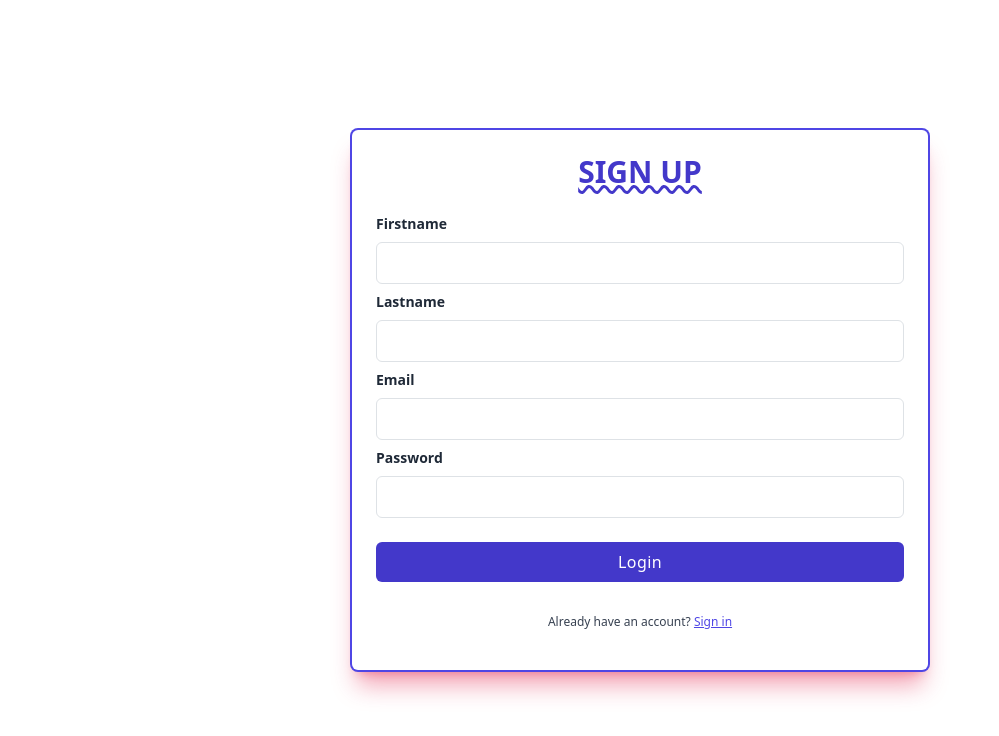
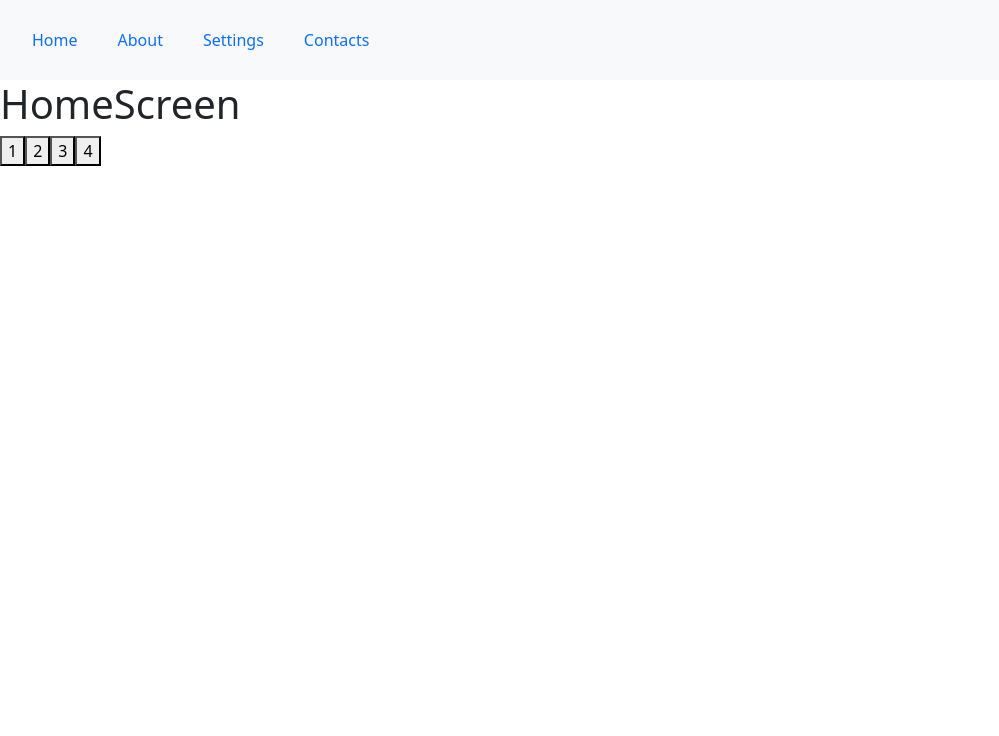
Before and after one commit to rasagnyaa/reactrepo, a React (Create React App) app: page / in a window 1280 px wide. Shown: the top 736 px of the page, without its empty margins (0-999 px from the left). Built offline with nearby package versions, Linux system fonts and the light colour scheme.

Commit message:
navigations

```diff
--- a/src/App.js
+++ b/src/App.js
@@ -1,15 +1,10 @@
 import './App.css';
-import RegisterForm2 from './Components/functionalComponent/form/singlestateform';
-
-
-
-
-
+import Stack from './navigations/stack';
 
 function App() {
   return (
     <div className="App">
-<RegisterForm2/>
+  <Stack/>
   </div>
   );
 }
--- /dev/null
+++ b/src/Components/functionalComponent/navbar/navbar.js
@@ -0,0 +1,40 @@
+import React from 'react'
+import { Link } from 'react-router-dom'
+
+function Navbar() {
+    const linkStyle={
+        textDecoration:"none",
+
+    }
+    const liststyle={
+    margin:20,
+
+    }
+  return (
+    <nav className="navbar navbar-expand-sm bg-light navbar-light">
+  <div className="container-fluid">
+    <ul className="navbar-nav">
+
+      <li className="nav-item" style={liststyle}>
+      <Link to={"/"} style={linkStyle}>Home</Link>
+      </li>
+
+      <li className="nav-item"style={liststyle}>
+        <Link to={"/about"}style={linkStyle}>About</Link>
+      </li>
+
+      <li className="nav-item"style={liststyle}>
+      <Link to={"/setting"}style={linkStyle}>Settings</Link>
+      </li>
+
+      <li className="nav-item"style={liststyle}>
+      <Link to={"/contact"}style={linkStyle}>Contacts</Link>
+      </li>
+    </ul>
+  </div>
+</nav>
+
+  )
+}
+
+export default Navbar
--- a/src/index.css
+++ b/src/index.css
@@ -1,3 +1,3 @@
-@tailwind base;
+/* @tailwind base;
 @tailwind components;
-@tailwind utilities;
+@tailwind utilities; */
--- /dev/null
+++ b/src/navigations/stack.js
@@ -0,0 +1,28 @@
+import React from 'react'
+import {BrowserRouter, Route, Routes} from "react-router-dom"
+import HomeScreen from '../screens/homescreen'
+import AboutScreen from '../screens/aboutscreen'
+import ContactScreen from '../screens/contactscreen'
+import SettingScreen from '../screens/settingscreens'
+import InvalidScreen from '../screens/invalidscreen'
+import Productdetails from '../screens/productdetails'
+function Stack() {
+  return (
+   <BrowserRouter>
+   <Routes>
+    {/* stactic routing */}
+    <Route path="/"Component={HomeScreen}/>
+    <Route path="/about"Component={AboutScreen}/>
+    <Route path="/contact"Component={ContactScreen}/>
+    <Route path='/setting'Component={SettingScreen}/>
+
+    <Route path='/:location/:resturantId/info'Component={Productdetails}/>
+    {/* star is the path which is used to represnt the invalid screen */}
+    <Route path='*'Component={InvalidScreen}/>
+
+   </Routes>
+   </BrowserRouter>
+  )
+}
+
+export default Stack
--- /dev/null
+++ b/src/screens/aboutscreen.js
@@ -0,0 +1,12 @@
+import React from 'react'
+import Navbar from '../Components/functionalComponent/navbar/navbar'
+
+function AboutScreen() {
+  return (
+    <div>
+        <Navbar/>
+      <h1>About screen</h1>
+    </div>
+  )
+}
+export default AboutScreen
--- /dev/null
+++ b/src/screens/contactscreen.js
@@ -0,0 +1,12 @@
+import React from 'react'
+import Navbar from '../Components/functionalComponent/navbar/navbar'
+
+function ContactScreen() {
+  return (
+    <div>
+        <Navbar/>
+      <h1>Contact screen</h1>
+    </div>
+  )
+}
+export default ContactScreen
--- /dev/null
+++ b/src/screens/homescreen.js
@@ -0,0 +1,24 @@
+import React from 'react'
+import Navbar from '../Components/functionalComponent/navbar/navbar'
+import { Link } from 'react-router-dom'
+
+function HomeScreen() {
+  return (
+    <div>
+
+        <Navbar/>
+      <h1>HomeScreen</h1>
+      {
+        [1,2,3,4].map((each)=>{
+            return(
+                <Link to={`/hyderabad/${each}/info`}>
+                 <button>{each}</button>
+                </Link>
+
+            )
+        })
+      }
+    </div>
+  )
+}
+export default  HomeScreen
--- /dev/null
+++ b/src/screens/invalidscreen.js
@@ -0,0 +1,25 @@
+import React from 'react'
+import { useNavigate } from 'react-router-dom'
+//import Navbar from '../Components/functionalComponent/navbar/navbar'
+
+function InvalidScreen() {
+    const navigaten =useNavigate()
+    const handleRedirection=()=>{
+        const isRedirect=true
+        if(isRedirect){
+            navigaten("/")
+        }else{
+
+        }
+
+    }
+  return (
+    <div>
+
+      <h2>you have lost 404</h2>
+      <button onClick={handleRedirection}>back to home</button>
+    </div>
+  )
+}
+
+export default InvalidScreen
--- /dev/null
+++ b/src/screens/productdetails.js
@@ -0,0 +1,11 @@
+import React from 'react'
+
+function Productdetails() {
+  return (
+    <div>
+      <h1>productlistttt</h1>
+    </div>
+  )
+}
+
+export default Productdetails
--- /dev/null
+++ b/src/screens/settingscreens.js
@@ -0,0 +1,12 @@
+import React from 'react'
+import Navbar from '../Components/functionalComponent/navbar/navbar'
+
+function SettingScreen() {
+  return (
+    <div>
+        <Navbar/>
+      <h1>setting screen</h1>
+    </div>
+  )
+}
+export default SettingScreen
```
